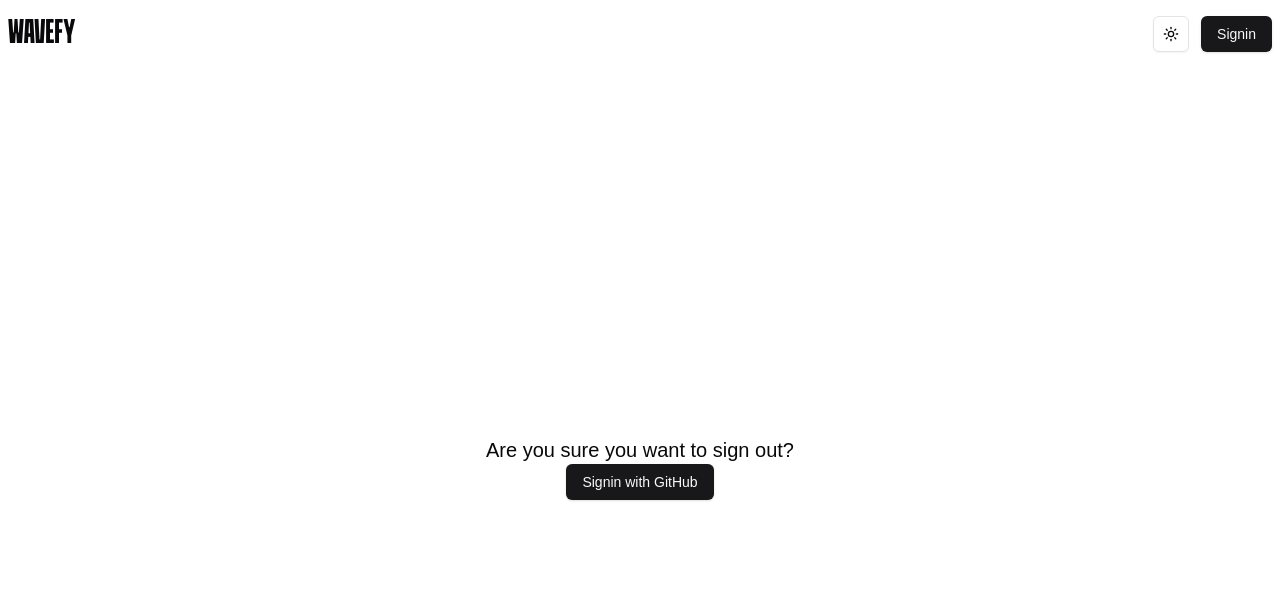
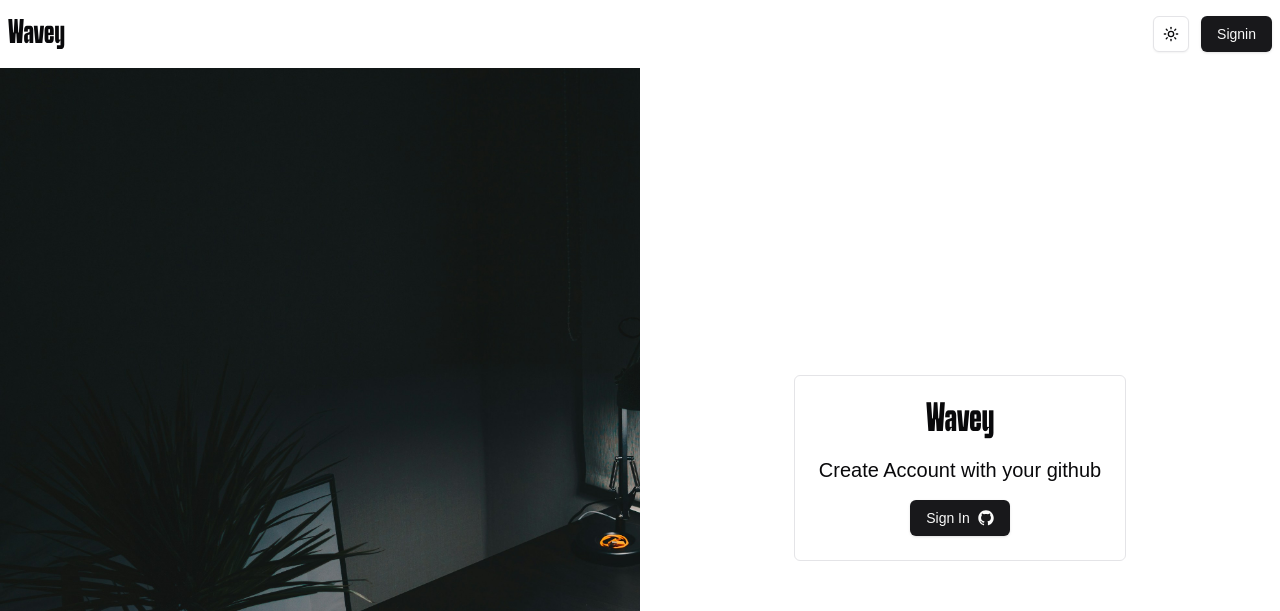
Before and after one commit to DhanushPrabakaran/wavefy, a Next.js app: page /signin in a window 1280 px wide. Shown: the top 611 px of the page. Built offline with nearby package versions, Linux system fonts and the light colour scheme; no server answers.

Commit message:
updated sign in page

```diff
--- a/app/_components/sign-in.tsx
+++ b/app/_components/sign-in.tsx
@@ -4,9 +4,10 @@
 export default function SignIn() {
   return (
     <div className="flex flex-col w-full  h-full">
-      <div className="flex justify-center flex-grow h-screen align-middle items-center flex-col">
-        <h5 className=" text-xl">Are you sure you want to sign out?</h5>
+      <div className="flex justify-center  flex-grow h-screen align-middle items-center flex-col">
+        <div className="border p-6  text-center">
           <form
+            className=""
             action={async () => {
               "use server";
               await signIn("github", { redirectTo: "/" });
@@ -16,5 +17,6 @@
           </form>
         </div>
       </div>
+    </div>
   );
 }
--- a/app/project/_components/create.tsx
+++ b/app/project/_components/create.tsx
@@ -15,12 +15,13 @@
   FormMessage,
 } from "@/components/ui/form"; // Assuming you have custom form components
 import { Project } from "@/types/global";
-// import Header from "@/components/block/Header";
 
 const CreateProject = () => {
   const projectSchema = z.object({
     title: z.string().min(1, "Title is required"),
     description: z.string().min(1, "Description is required"),
+    liveLink: z.string().optional(),
+    gitLink: z.string().optional(),
   });
   const form = useForm<Project>({
     resolver: zodResolver(projectSchema),
--- a/app/signin/page.tsx
+++ b/app/signin/page.tsx
@@ -1,10 +1,31 @@
 import Header from "@/components/block/Header";
-import SignIn from "../_components/sign-in";
+
+import { Button } from "@/components/ui/button";
+import { signIn } from "@/auth";
+import { GitHubLogoIcon } from "@radix-ui/react-icons";
 const page = () => {
   return (
     <div>
       <Header />
-      <SignIn />
+      <div className="flex justify-center  flex-grow h-screen align-middle items-center ">
+        <div className=" bg-cover  bg-[url('../public/Banner.jpeg')] w-full h-full max-md:hidden"></div>
+        <div className=" w-full h-full flex flex-col align-middle justify-center items-center">
+          <div className="text-center flex flex-col gap-4 py-6 px-6 border rounded-md">
+            <h1 className=" font-antonsc text-4xl">Wavey</h1>
+            <h5 className=" text-xl">Create Account with your github</h5>
+            <form
+              action={async () => {
+                "use server";
+                await signIn("github", { redirectTo: "/" });
+              }}
+            >
+              <Button type="submit">
+                Sign In <GitHubLogoIcon />
+              </Button>
+            </form>
+          </div>
+        </div>
+      </div>
     </div>
   );
 };
--- a/app/signout/page.tsx
+++ b/app/signout/page.tsx
@@ -2,20 +2,28 @@
 import Header from "@/components/block/Header";
 import { Button } from "@/components/ui/button";
 
-export default function SignOutPage() {
+export default function Page() {
   return (
-    <div className="flex flex-col w-full  h-full">
+    <div className="">
       <Header />
-      <div className="flex justify-center flex-grow h-screen align-middle items-center flex-col">
-        <h5 className=" text-xl">Are you sure you want to sign out?</h5>
+      <div className="flex justify-center  flex-grow h-screen align-middle items-center ">
+        <div className=" bg-cover  bg-[url('../public/Banner.jpeg')] w-full h-full max-md:hidden"></div>
+        <div className=" w-full h-full flex flex-col align-middle justify-center items-center">
+          <div className="text-center flex flex-col gap-4 py-6 px-6 border rounded-md">
+            <h1 className=" font-antonsc text-4xl">Wavey</h1>
+            <h5 className=" text-xl">Are you sure You want to logout ?</h5>
             <form
               action={async () => {
                 "use server";
                 await signOut({ redirectTo: "/" });
               }}
             >
-          <Button type="submit">Sign out</Button>
+              <Button variant={"default"} type="submit">
+                Sign out
+              </Button>
             </form>
+          </div>
+        </div>
       </div>
     </div>
   );
--- a/components/atoms/ExperienceContainer.tsx
+++ b/components/atoms/ExperienceContainer.tsx
@@ -73,7 +73,7 @@
           </div>
         ))
       ) : (
-        <div>not found</div>
+        <div></div>
       )}
       <Link
         className="p-4 mb-4 align-middle flex items-center justify-center rounded-md border"
--- a/components/block/Header.tsx
+++ b/components/block/Header.tsx
@@ -13,9 +13,9 @@
   const session = await auth();
 
   return (
-    <div className="  items-center flex w-full justify-between px-2 py-4">
-      <Link href={"/"} className=" font-antonsc uppercase text-3xl  ">
-        WavefY
+    <div className="   items-center flex w-full justify-between px-2 py-4">
+      <Link href={"/"} className=" font-antonsc  text-3xl  ">
+        Wavey
       </Link>
       <nav className="flex space-x-3 justify-center align-middle items-center ">
         <ModeToggle />
--- a/components/block/HeroBlock.tsx
+++ b/components/block/HeroBlock.tsx
@@ -6,7 +6,8 @@
           Click on
           <span className=" text-green-600">
             {" "}
-            SIGNUP .<br />
+            SIGNUP.
+            <br />
           </span>
           Update YOur
           <span className=" text-red-600">
--- a/package.json
+++ b/package.json
@@ -1,5 +1,5 @@
 {
-  "name": "wavefy",
+  "name": "wavey",
   "version": "0.1.0",
   "private": true,
   "scripts": {
```
Also changed, not shown: 2 other files (tests, documents, lock files or other folders). Lines whose indentation alone changed are shown as unchanged.
